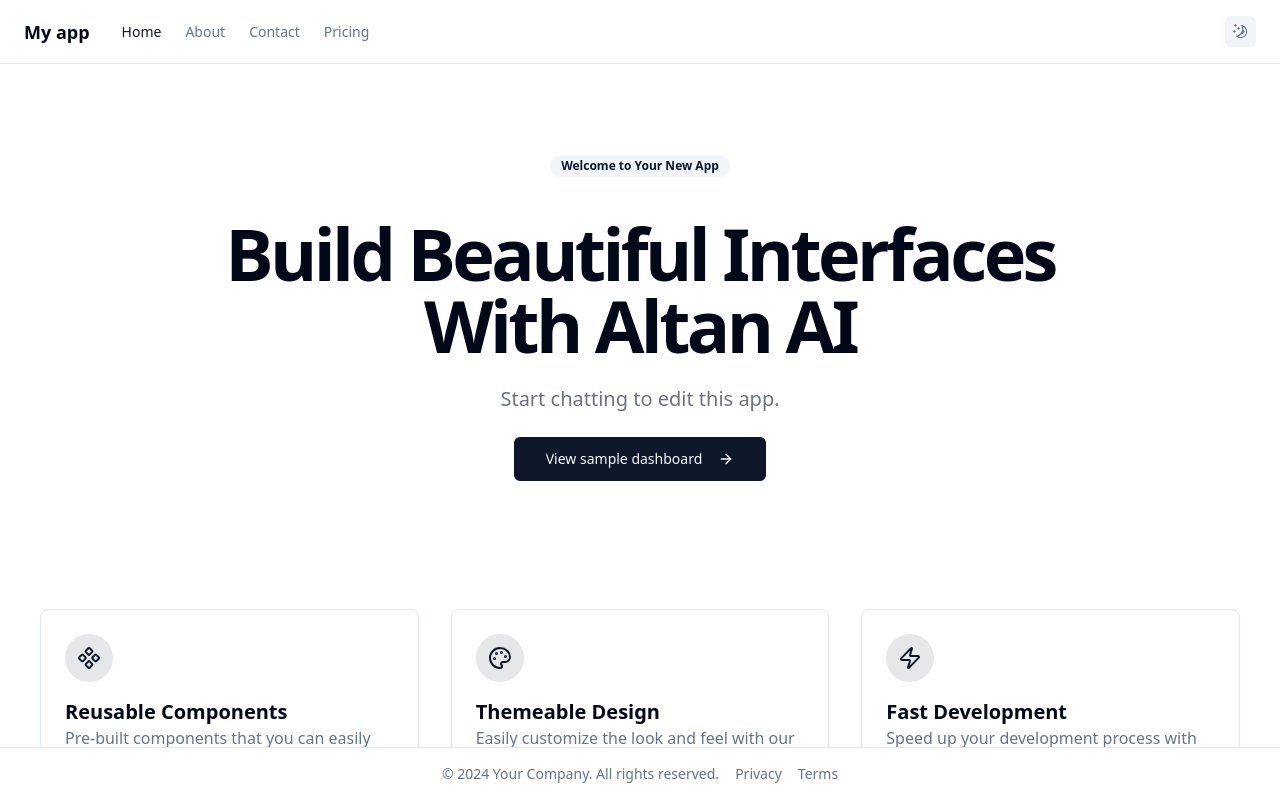
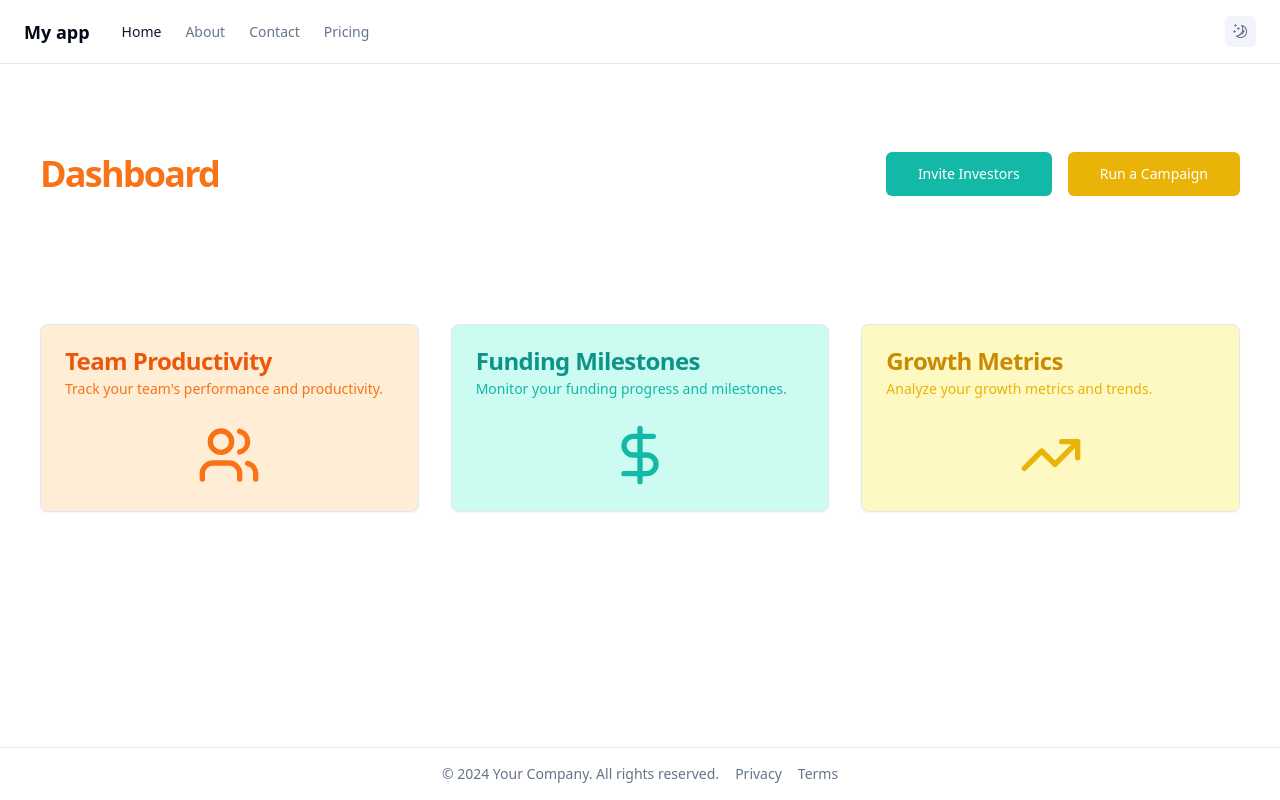
Before and after one commit to altanlabs/startup-dashboard, a React (Vite) app: page / in a window 1280 px wide. Built offline with nearby package versions, Linux system fonts and the light colour scheme; what @radix-ui/themes would draw is missing.

Commit message:
Create a vibrant dashboard with sections for Team Productivity, Funding Milestones, and Growth Metrics.

```diff
--- a/src/pages/index.tsx
+++ b/src/pages/index.tsx
@@ -1,16 +1,16 @@
-import { motion } from "framer-motion"
-import { ArrowRight, Component, Palette, Zap } from "lucide-react"
-import { useNavigate } from "react-router-dom"
+import { motion } from "framer-motion";
+import { ArrowRight, Component, Palette, Zap, Users, DollarSign, TrendingUp } from "lucide-react";
+import { useNavigate } from "react-router-dom";
 
-import { Button } from "@/components/ui/button"
-import { Card, CardContent } from "@/components/ui/card"
-import { Badge } from "@/components/ui/badge"
+import { Button } from "@/components/ui/button";
+import { Card, CardContent, CardHeader, CardTitle, CardDescription } from "@/components/ui/card";
+import { Badge } from "@/components/ui/badge";
 
 const fadeInUp = {
   initial: { opacity: 0, y: 20 },
   animate: { opacity: 1, y: 0 },
   transition: { duration: 0.5 }
-}
+};
 
 const staggerContainer = {
   animate: {
@@ -18,37 +18,34 @@ const staggerContainer = {
       staggerChildren: 0.1
     }
   }
-}
+};
 
 export default function IndexPage() {
-  const navigate = useNavigate()
+  const navigate = useNavigate();
 
   return (
     <div className="container mx-auto px-4 py-16 space-y-32">
-      {/* Hero Section */}
+      {/* Header with Quick Actions */}
       <motion.section
-        className="text-center space-y-6"
+        className="flex justify-between items-center mb-8"
         initial={{ opacity: 0 }}
         animate={{ opacity: 1 }}
         transition={{ duration: 0.8 }}
       >
-        <Badge variant="secondary" className="mb-4">
-          Welcome to Your New App
-        </Badge>
-        <h1 className="text-4xl font-bold tracking-tighter sm:text-5xl md:text-6xl lg:text-7xl">
-          Build Beautiful Interfaces
-          <br />
-          With Altan AI
+        <h1 className="text-4xl font-bold tracking-tighter text-orange-500">
+          Dashboard
         </h1>
-        <p className="mx-auto max-w-[700px] text-gray-500 md:text-xl dark:text-gray-400">
-         Start chatting to edit this app.
-        </p>
-        <Button size="lg" className="mt-4" onClick={() => navigate('/dashboard')}>
-          View sample dashboard <ArrowRight className="ml-2 h-4 w-4" />
-        </Button>
+        <div className="flex gap-4">
+          <Button size="lg" variant="default" className="bg-teal-500 text-white">
+            Invite Investors
+          </Button>
+          <Button size="lg" variant="default" className="bg-yellow-500 text-white">
+            Run a Campaign
+          </Button>
+        </div>
       </motion.section>
 
-      {/* Features Section */}
+      {/* Dashboard Sections */}
       <motion.section
         variants={staggerContainer}
         initial="initial"
@@ -57,97 +54,47 @@ export default function IndexPage() {
         className="grid gap-8 md:grid-cols-3"
       >
         <motion.div variants={fadeInUp}>
-          <Card>
-            <CardContent className="pt-6">
-              <div className="mb-4 flex h-12 w-12 items-center justify-center rounded-full bg-primary/10">
-                <Component className="h-6 w-6 text-primary" />
-              </div>
-              <h3 className="text-xl font-bold">Reusable Components</h3>
-              <p className="text-muted-foreground">
-                Pre-built components that you can easily customize and integrate into your projects.
-              </p>
+          <Card className="bg-orange-100">
+            <CardHeader>
+              <CardTitle className="text-orange-600">Team Productivity</CardTitle>
+              <CardDescription className="text-orange-500">
+                Track your team's performance and productivity.
+              </CardDescription>
+            </CardHeader>
+            <CardContent className="flex items-center justify-center">
+              <Users className="h-16 w-16 text-orange-500" />
             </CardContent>
           </Card>
         </motion.div>
 
         <motion.div variants={fadeInUp}>
-          <Card>
-            <CardContent className="pt-6">
-              <div className="mb-4 flex h-12 w-12 items-center justify-center rounded-full bg-primary/10">
-                <Palette className="h-6 w-6 text-primary" />
-              </div>
-              <h3 className="text-xl font-bold">Themeable Design</h3>
-              <p className="text-muted-foreground">
-                Easily customize the look and feel with our flexible theming system.
-              </p>
+          <Card className="bg-teal-100">
+            <CardHeader>
+              <CardTitle className="text-teal-600">Funding Milestones</CardTitle>
+              <CardDescription className="text-teal-500">
+                Monitor your funding progress and milestones.
+              </CardDescription>
+            </CardHeader>
+            <CardContent className="flex items-center justify-center">
+              <DollarSign className="h-16 w-16 text-teal-500" />
             </CardContent>
           </Card>
         </motion.div>
 
         <motion.div variants={fadeInUp}>
-          <Card>
-            <CardContent className="pt-6">
-              <div className="mb-4 flex h-12 w-12 items-center justify-center rounded-full bg-primary/10">
-                <Zap className="h-6 w-6 text-primary" />
-              </div>
-              <h3 className="text-xl font-bold">Fast Development</h3>
-              <p className="text-muted-foreground">
-                Speed up your development process with our ready-to-use components.
-              </p>
+          <Card className="bg-yellow-100">
+            <CardHeader>
+              <CardTitle className="text-yellow-600">Growth Metrics</CardTitle>
+              <CardDescription className="text-yellow-500">
+                Analyze your growth metrics and trends.
+              </CardDescription>
+            </CardHeader>
+            <CardContent className="flex items-center justify-center">
+              <TrendingUp className="h-16 w-16 text-yellow-500" />
             </CardContent>
           </Card>
         </motion.div>
       </motion.section>
-
-      {/* Components Preview Section */}
-      <motion.section
-        initial="initial"
-        whileInView="animate"
-        viewport={{ once: true }}
-        className="space-y-8"
-      >
-        <motion.div variants={fadeInUp} className="text-center">
-          <h2 className="text-3xl font-bold tracking-tighter sm:text-4xl md:text-5xl">
-            Explore Our Components
-          </h2>
-          <p className="mx-auto mt-4 max-w-[700px] text-gray-500 md:text-xl dark:text-gray-400">
-            Discover our extensive library of components, designed to help you build better interfaces.
-          </p>
-        </motion.div>
-
-        <motion.div
-          variants={staggerContainer}
-          className="grid gap-4 md:grid-cols-2 lg:grid-cols-3"
-        >
-          {/* Add component previews here */}
-          {/* You can showcase some of your most important components */}
-        </motion.div>
-      </motion.section>
-
-      {/* CTA Section */}
-      <motion.section
-        initial="initial"
-        whileInView="animate"
-        viewport={{ once: true }}
-        className="text-center space-y-6"
-      >
-        <motion.div variants={fadeInUp}>
-          <h2 className="text-3xl font-bold tracking-tighter sm:text-4xl">
-            Ready to Get Started?
-          </h2>
-          <p className="mx-auto mt-4 max-w-[600px] text-gray-500 md:text-xl dark:text-gray-400">
-            Start building your next project with our modern component library.
-          </p>
-          <div className="mt-6 flex justify-center gap-4">
-            <Button size="lg" variant="default">
-              Some CTA
-            </Button>
-            <Button size="lg" variant="outline">
-              Main CTA
-            </Button>
-          </div>
-        </motion.div>
-      </motion.section>
     </div>
-  )
+  );
 }
```
